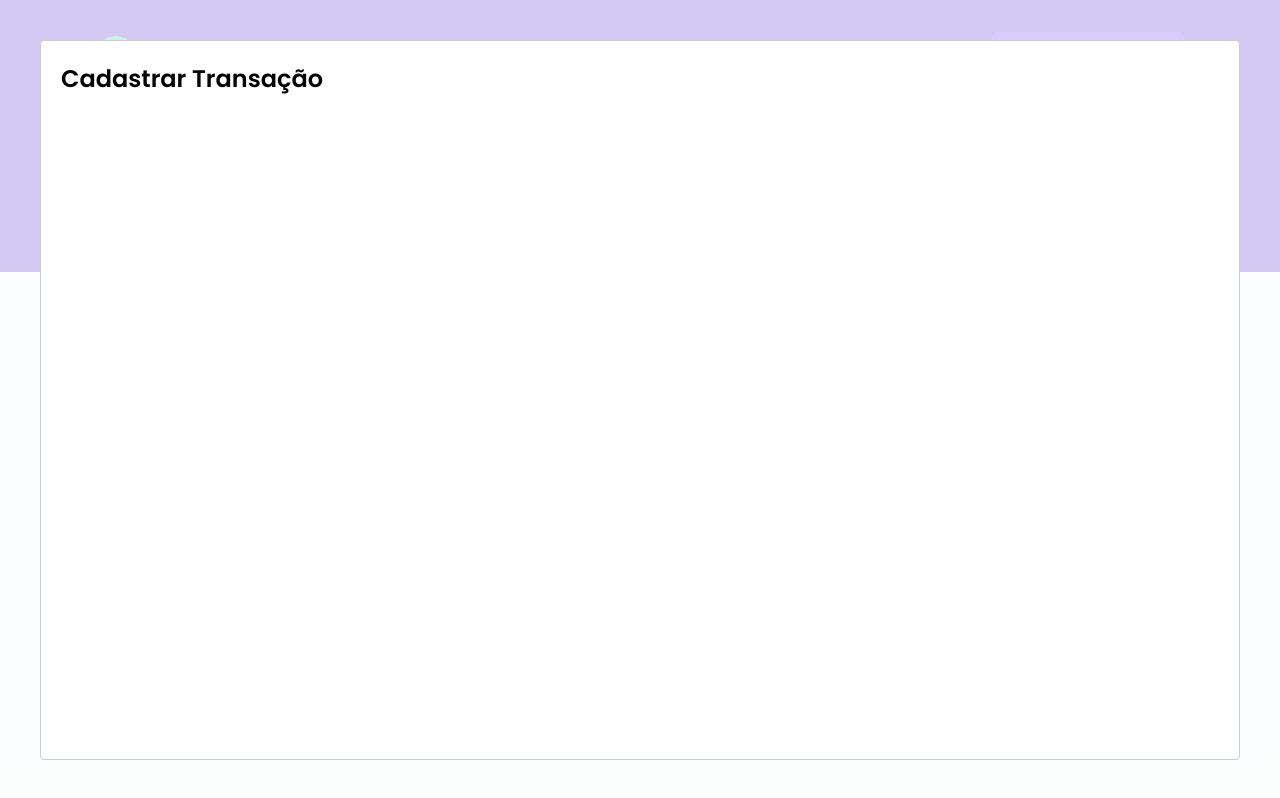
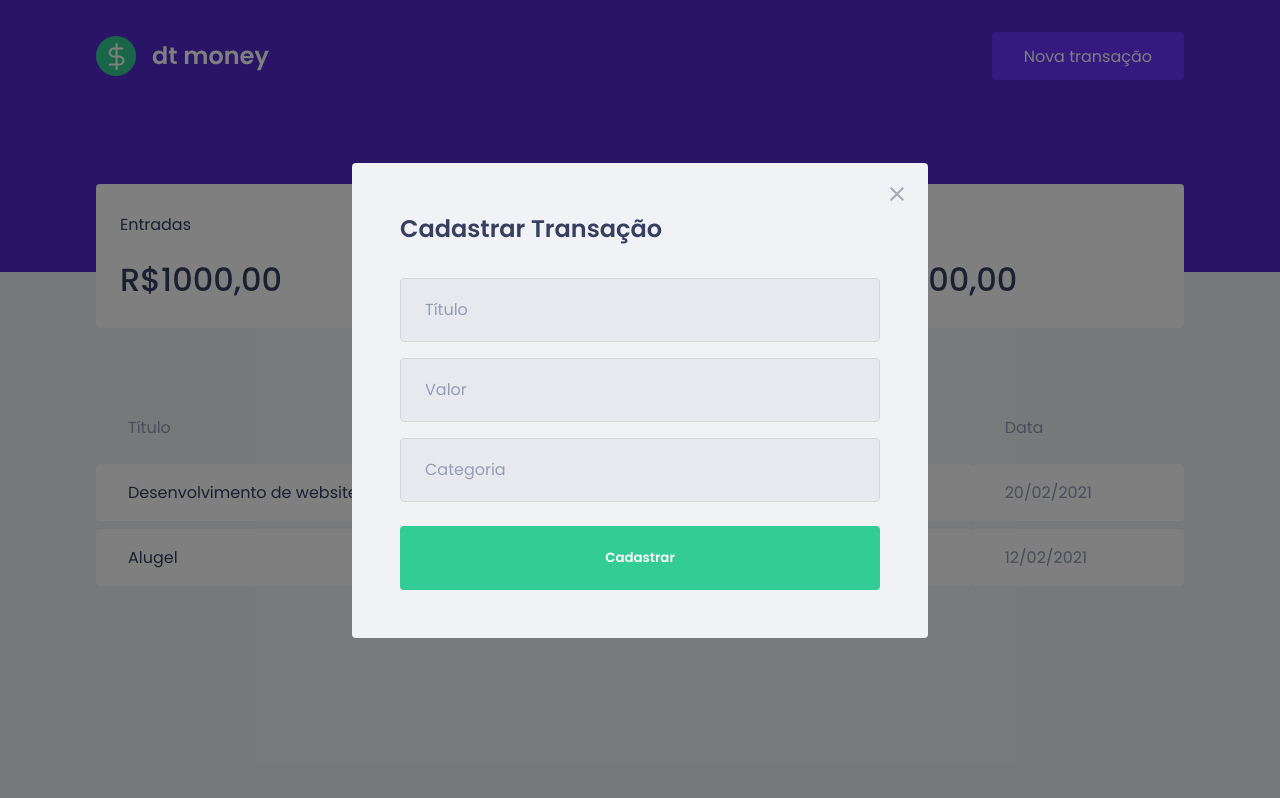
Before and after one commit to igorfiquene/dt-money, a React (Vite) app: page / in a window 1280 px wide. Both pictures are taken after a click on the button "Nova transação". Built offline with nearby package versions, Linux system fonts and the light colour scheme; no server answers; what miragejs would draw is missing.

Commit message:
feat: form transaction modal

```diff
--- a/src/components/NewTransactionModal/index.tsx
+++ b/src/components/NewTransactionModal/index.tsx
@@ -1,18 +1,47 @@
 import ReactModal from "react-modal"
-
+import { Container } from "./styles"
+import closeImage from '../../assets/images/close.svg'
 interface NewTransactionModalProps {
 	isOpen: boolean
 	onRequestClose: () => void
 }
 
 export function NewTransactionModal({ isOpen, onRequestClose}: NewTransactionModalProps) {
-
 	return (
 		<ReactModal
 			isOpen={isOpen}
 			onRequestClose={onRequestClose}
+			overlayClassName="react-modal-overlay"
+			className="react-modal-content"
 		>
-			<h2>Cadastrar Transação</h2>
+			<button className="react-modal-close" type="button" onClick={() => onRequestClose()}>
+				<img src={closeImage} alt="Close Modal" />
+			</button>
+
+			<Container>
+				<h2>Cadastrar Transação</h2>
+
+				<input
+					type="text"
+					placeholder="Título"
+				/>
+
+				<input
+					type="number"
+					placeholder="Valor"
+				/>
+
+				<input
+					type="text"
+					placeholder="Categoria"
+				/>
+
+				<button type="submit">
+					Cadastrar
+				</button>
+			</Container>
+
+
 		</ReactModal>
 	)
 }
--- /dev/null
+++ b/src/components/NewTransactionModal/styles.ts
@@ -0,0 +1,44 @@
+import styled from 'styled-components';
+
+export const Container = styled.form`
+  h2 {
+	color: var(--text-title);
+	font-size: 1.5rem;
+	margin-bottom: 2rem;
+  }
+
+  input {
+	width: 100%;
+	padding: 0 1.5rem;
+	height: 4rem;
+	border-radius: 0.25rem;
+	border: 1px solid var(--input-border);
+	background: var(--input-background);
+	font-size: 1rem;
+
+	&::placeholder {
+		color: var(--text-body);
+	}
+
+	& + input {
+		margin-top: 1rem;
+	}
+  }
+
+	button[type="submit"] {
+		width: 100%;
+		padding: 0 1.5rem;
+		height: 4rem;
+		background: var(--green);
+		color: #fff;
+		border-radius: 0.25rem;
+		border: 0;
+		margin-top: 1.5rem;
+		font-weight: 600;
+		transition: filter 0.2s;
+
+		&:hover {
+			filter: brightness(0.9);
+		}
+	}
+`;
--- a/src/components/NewTransactionModal/stylex.ts
+++ /dev/null
@@ -1,5 +0,0 @@
-import styled from 'styled-components';
-
-export const Container = styled.div`
-
-`;
--- a/src/styles/global.ts
+++ b/src/styles/global.ts
@@ -11,6 +11,8 @@ export const GlobalStyle = createGlobalStyle`
 
 		--text-title: #363f5f;
 		--text-body: #969cb3;
+		--input-background: #e7e9ee;
+		--input-border: #d7d7d7;
 
 		--shape: #FFFFFF
 	}
@@ -53,4 +55,39 @@ export const GlobalStyle = createGlobalStyle`
 		opacity: 0.6;
 		cursor: not-allowed;
 	}
+
+	.react-modal-overlay {
+		background: rgba(0, 0, 0, 0.5);
+		position: fixed;
+		top: 0;
+		left: 0;
+		display: flex;
+		align-items: center;
+		justify-content: center;
+		width: 100%;
+		height: 100%;
+	}
+
+	.react-modal-content {
+		width: 100%;
+		max-width: 576px;
+		background-color: var(--background);
+		padding: 3rem;
+		position: relative;
+		border-radius: 0.25rem;
+	}
+
+	.react-modal-close {
+		position: absolute;
+		top: 1.5rem;
+		right: 1.5rem;
+		background: initial;
+		border: none;
+
+		transition: filter 0.2s;
+
+		&:hover {
+			filter: brightness(0.8)
+		}
+	}
 `
```
